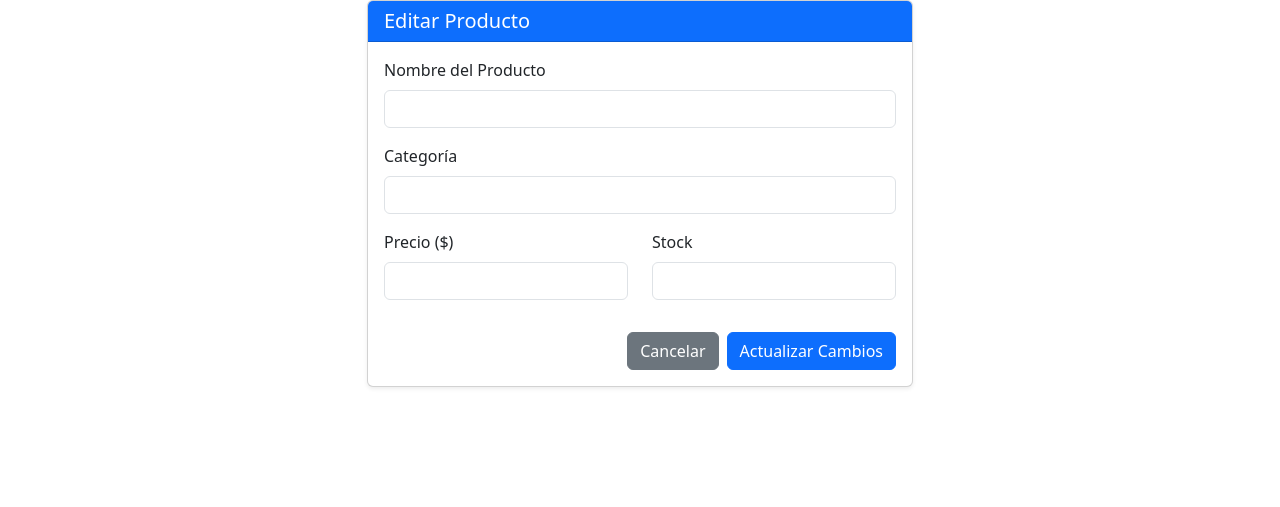
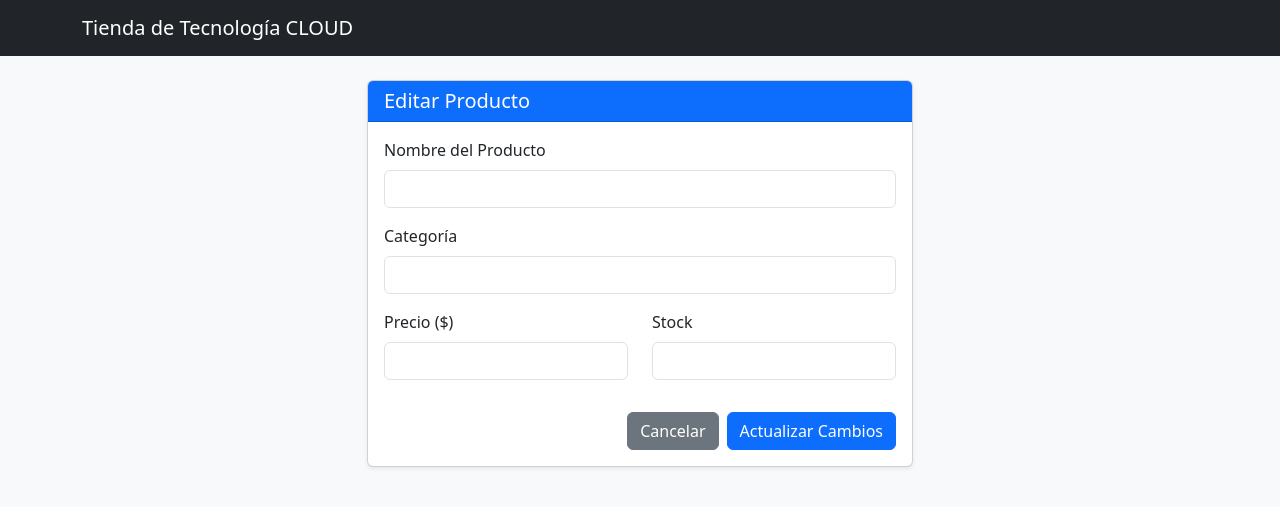
Before and after one commit to Canaviri-09/Primer-Parcial---Emergentes-II, a Flask app: page /editar/1 in a window 1280 px wide. Shown: the top 507 px of the page. Run offline with Flask 3, Linux system fonts and the light colour scheme; data that the repository does not hold is empty.

Commit message:
version mejorada de la base.html

```diff
--- a/templates/base.html
+++ b/templates/base.html
@@ -1,18 +1,20 @@
 <!doctype html>
-<html lang="en">
-  <head>
+<html lang="es">
+<head>
     <meta charset="utf-8">
     <meta name="viewport" content="width=device-width, initial-scale=1">
     <title>Gestión de Inventario Tienda de Tecnologia CLOUD</title>
-    <link href="https://cdn.jsdelivr.net/npm/bootstrap@5.3.8/dist/css/bootstrap.min.css" rel="stylesheet" integrity="sha384-sRIl4kxILFvY47J16cr9ZwB07vP4J8+LH7qKQnuqkuIAvNWLzeN8tE5YBujZqJLB" crossorigin="anonymous">
-  </head>
-  <body>
+    <link href="https://cdn.jsdelivr.net/npm/bootstrap@5.3.0/dist/css/bootstrap.min.css" rel="stylesheet">
+</head>
+<body class="bg-light">
+    <nav class="navbar navbar-dark bg-dark mb-4">
+        <div class="container">
+            <a class="navbar-brand" href="/">Tienda de Tecnología CLOUD</a>
+        </div>
+    </nav>
     <div class="container">
-    {% block content %}
-
-    {% endblock %}
-
+        {% block content %}{% endblock %}
     </div>
-    <script src="https://cdn.jsdelivr.net/npm/bootstrap@5.3.8/dist/js/bootstrap.bundle.min.js" integrity="sha384-FKyoEForCGlyvwx9Hj09JcYn3nv7wiPVlz7YYwJrWVcXK/BmnVDxM+D2scQbITxI" crossorigin="anonymous"></script>
-  </body>
+    <script src="https://cdn.jsdelivr.net/npm/bootstrap@5.3.0/dist/js/bootstrap.bundle.min.js"></script>
+</body>
 </html>
```
